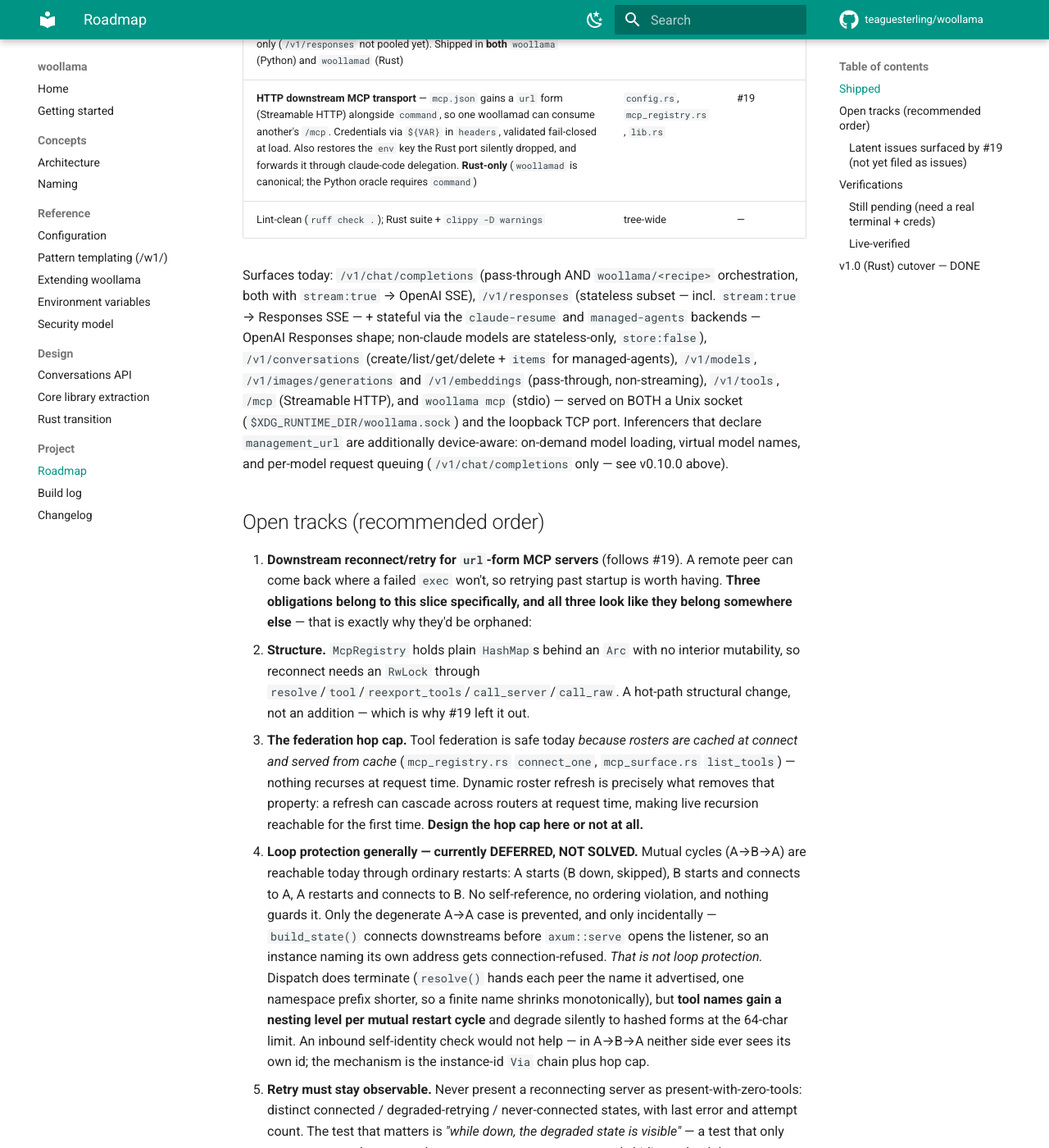
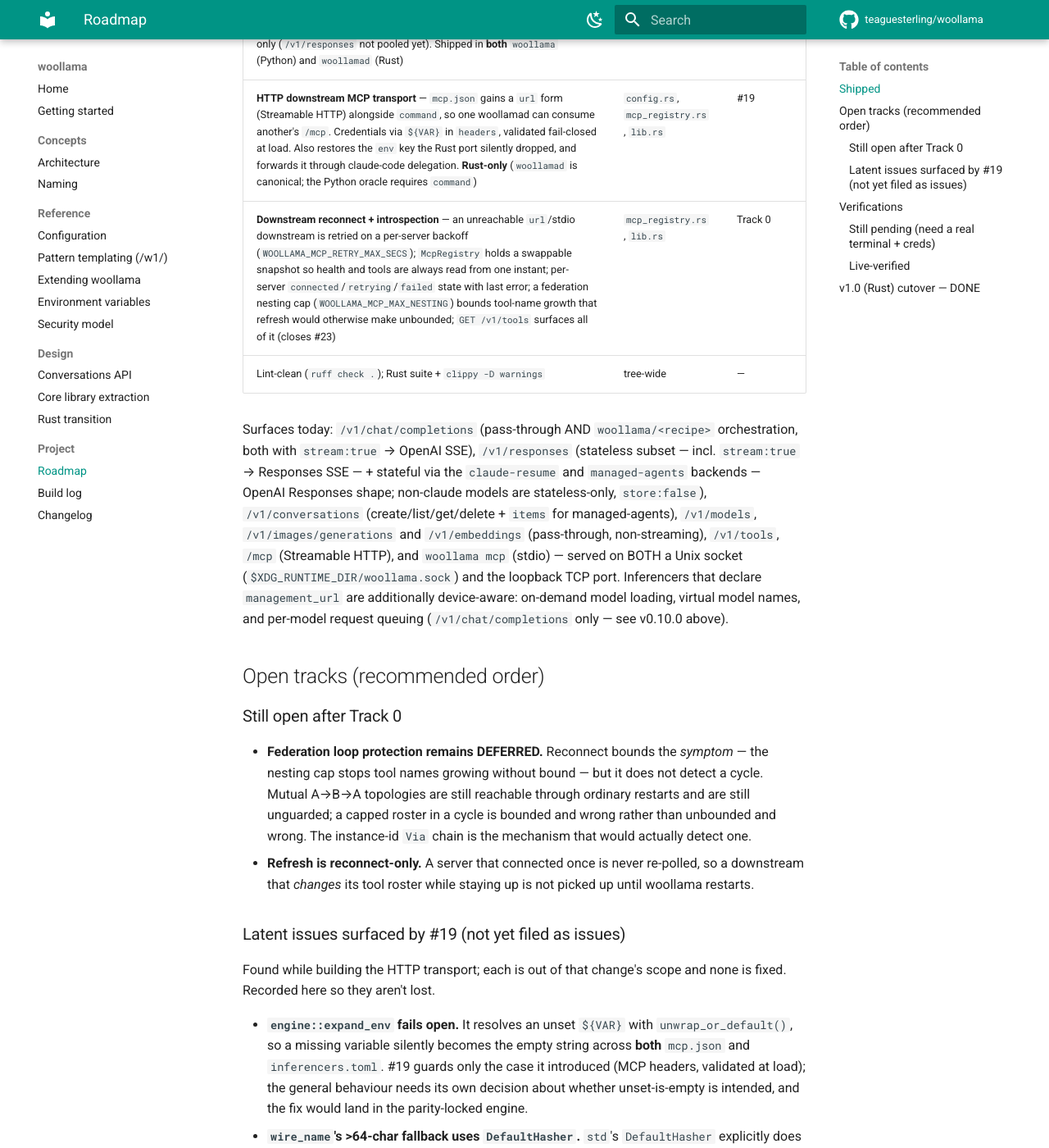
Before and after one commit to teaguesterling/woollama, an MkDocs documentation site: the page built from docs/roadmap.md, in a window 1280 px wide and 1400 px high, scrolled down 3129 px. Shown: the whole window at 82% size. Built offline with MkDocs 1.6.1 and Material for MkDocs 9.7.7, drawn with Linux system fonts in a browser that asks for light colours; comment, search, counter and statistics services are not loaded; some of the changed text lies outside the part shown.

Commit message:
docs: Track 0 shipped; record what reconnect does NOT solve
Moves downstream reconnect to Shipped, and adds a 'Still open after
Track 0' section so nobody reads it as having closed the loop question:
the nesting cap bounds the symptom, it does not detect a cycle, and a
server that connected once is never re-polled.

Co-Authored-By: Claude Opus 5 (1M context) <noreply@anthropic.com>
Claude-Session: https://claude.ai/code/session_01FN1dUATQYR4QgbSpADDQAW

```diff
--- a/docs/roadmap.md
+++ b/docs/roadmap.md
@@ -57,6 +57,7 @@ inference or tools.
 | **Image + embedding pass-through** — `POST /v1/images/generations` and `POST /v1/embeddings` forward a `<provider>/<model>` request to that inferencer's own OpenAI-compatible endpoints, mirroring chat pass-through (non-streaming; unknown namespace → 400) | `router.py` (Python); ported to `woollama-server` for parity | v0.9.0 |
 | **Model pooling / device-aware inferencers** — an inferencer declaring `management_url` gets on-demand model load (`/api/v1/models/{running,start,stop}`), virtual model names (`<provider>/default`, config `virtual` aliases), and per-model request queuing/backpressure (`503` + `Retry-After`) with queue-aware LRU eviction to fit `pool_max`. Fully additive; covers `/v1/chat/completions` only (`/v1/responses` not pooled yet). Shipped in **both** `woollama` (Python) and `woollamad` (Rust) | `resolver.py`, `pool.py`, `router.py`; Rust twin `resolver`/`pool` modules | v0.10.0 |
 | **HTTP downstream MCP transport** — `mcp.json` gains a `url` form (Streamable HTTP) alongside `command`, so one woollamad can consume another's `/mcp`. Credentials via `${VAR}` in `headers`, validated fail-closed at load. Also restores the `env` key the Rust port silently dropped, and forwards it through claude-code delegation. **Rust-only** (`woollamad` is canonical; the Python oracle requires `command`) | `config.rs`, `mcp_registry.rs`, `lib.rs` | #19 |
+| **Downstream reconnect + introspection** — an unreachable `url`/stdio downstream is retried on a per-server backoff (`WOOLLAMA_MCP_RETRY_MAX_SECS`); `McpRegistry` holds a swappable snapshot so health and tools are always read from one instant; per-server `connected`/`retrying`/`failed` state with last error; a federation nesting cap (`WOOLLAMA_MCP_MAX_NESTING`) bounds tool-name growth that refresh would otherwise make unbounded; `GET /v1/tools` surfaces all of it (closes #23) | `mcp_registry.rs`, `lib.rs` | Track 0 |
 | Lint-clean (`ruff check .`); Rust suite + `clippy -D warnings` | tree-wide | — |
 
 Surfaces today: `/v1/chat/completions` (pass-through AND `woollama/<recipe>`
@@ -76,40 +77,15 @@ only — see v0.10.0 above).
 
 ## Open tracks (recommended order)
 
-0. **Downstream reconnect/retry for `url`-form MCP servers** (follows #19). A
-   remote peer can come back where a failed `exec` won't, so retrying past
-   startup is worth having. **Three obligations belong to this slice
-   specifically, and all three look like they belong somewhere else** — that is
-   exactly why they'd be orphaned:
-   - **Structure.** `McpRegistry` holds plain `HashMap`s behind an `Arc` with no
-     interior mutability, so reconnect needs an `RwLock` through
-     `resolve`/`tool`/`reexport_tools`/`call_server`/`call_raw`. A hot-path
-     structural change, not an addition — which is why #19 left it out.
-   - **The federation hop cap.** Tool federation is safe today *because rosters
-     are cached at connect and served from cache* (`mcp_registry.rs`
-     `connect_one`, `mcp_surface.rs` `list_tools`) — nothing recurses at request
-     time. Dynamic roster refresh is precisely what removes that property: a
-     refresh can cascade across routers at request time, making live recursion
-     reachable for the first time. **Design the hop cap here or not at all.**
-   - **Loop protection generally — currently DEFERRED, NOT SOLVED.** Mutual
-     cycles (A→B→A) are reachable today through ordinary restarts: A starts (B
-     down, skipped), B starts and connects to A, A restarts and connects to B.
-     No self-reference, no ordering violation, and nothing guards it. Only the
-     degenerate A→A case is prevented, and only incidentally — `build_state()`
-     connects downstreams before `axum::serve` opens the listener, so an
-     instance naming its own address gets connection-refused. *That is not loop
-     protection.* Dispatch does terminate (`resolve()` hands each peer the name
-     it advertised, one namespace prefix shorter, so a finite name shrinks
-     monotonically), but **tool names gain a nesting level per mutual restart
-     cycle** and degrade silently to hashed forms at the 64-char limit. An
-     inbound self-identity check would not help — in A→B→A neither side ever
-     sees its own id; the mechanism is the instance-id `Via` chain plus hop cap.
-   - **Retry must stay observable.** Never present a reconnecting server as
-     present-with-zero-tools: distinct connected / degraded-retrying /
-     never-connected states, with last error and attempt count. The test that
-     matters is *"while down, the degraded state is visible"* — a test that only
-     asserts eventual success also passes on a router permanently hiding a dead
-     downstream.
+### Still open after Track 0
+
+- **Federation loop protection remains DEFERRED.** Reconnect bounds the *symptom* — the nesting
+  cap stops tool names growing without bound — but it does not detect a cycle. Mutual A→B→A
+  topologies are still reachable through ordinary restarts and are still unguarded; a capped
+  roster in a cycle is bounded and wrong rather than unbounded and wrong. The instance-id `Via`
+  chain is the mechanism that would actually detect one.
+- **Refresh is reconnect-only.** A server that connected once is never re-polled, so a downstream
+  that *changes* its tool roster while staying up is not picked up until woollama restarts.
 
 ### Latent issues surfaced by #19 (not yet filed as issues)
 
```
